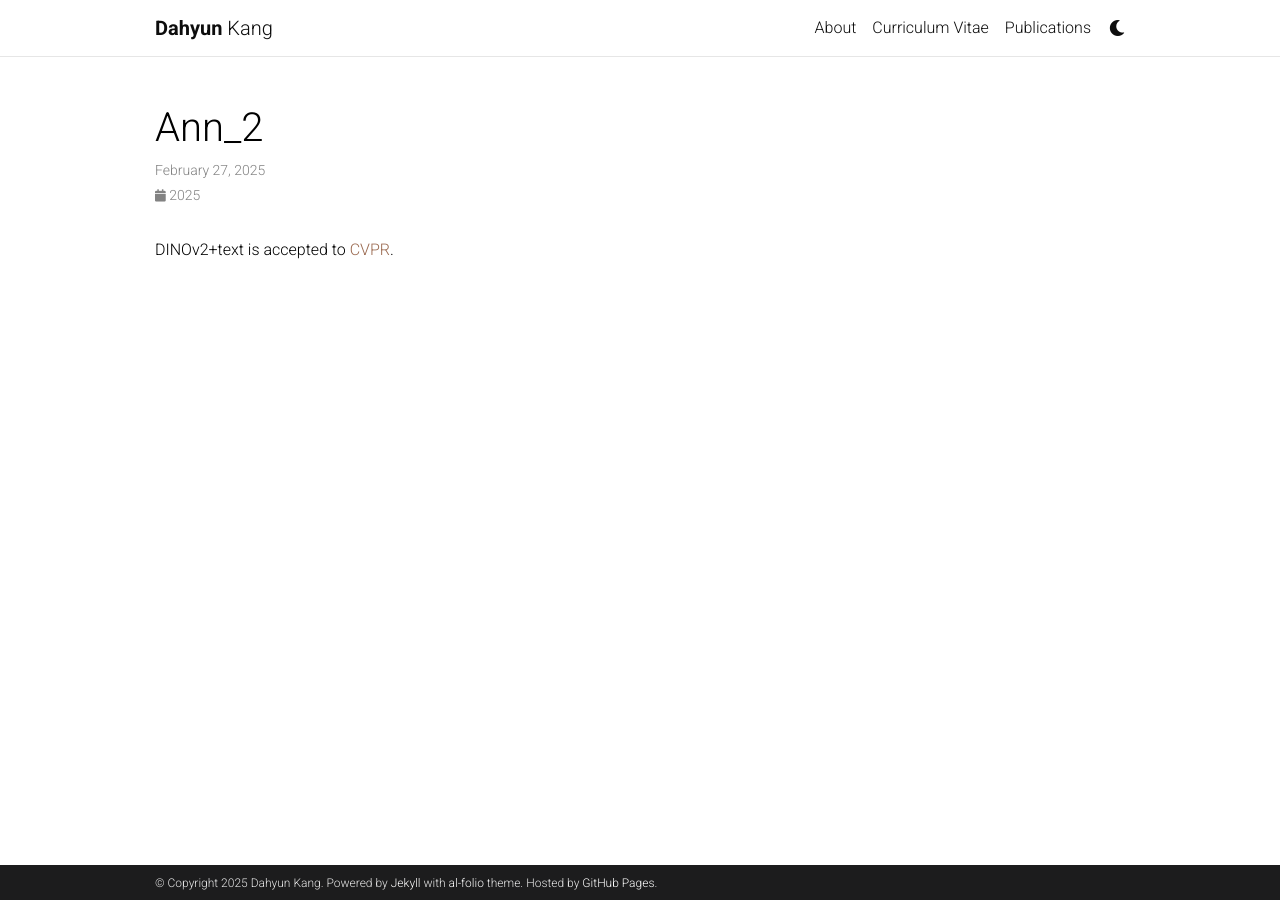
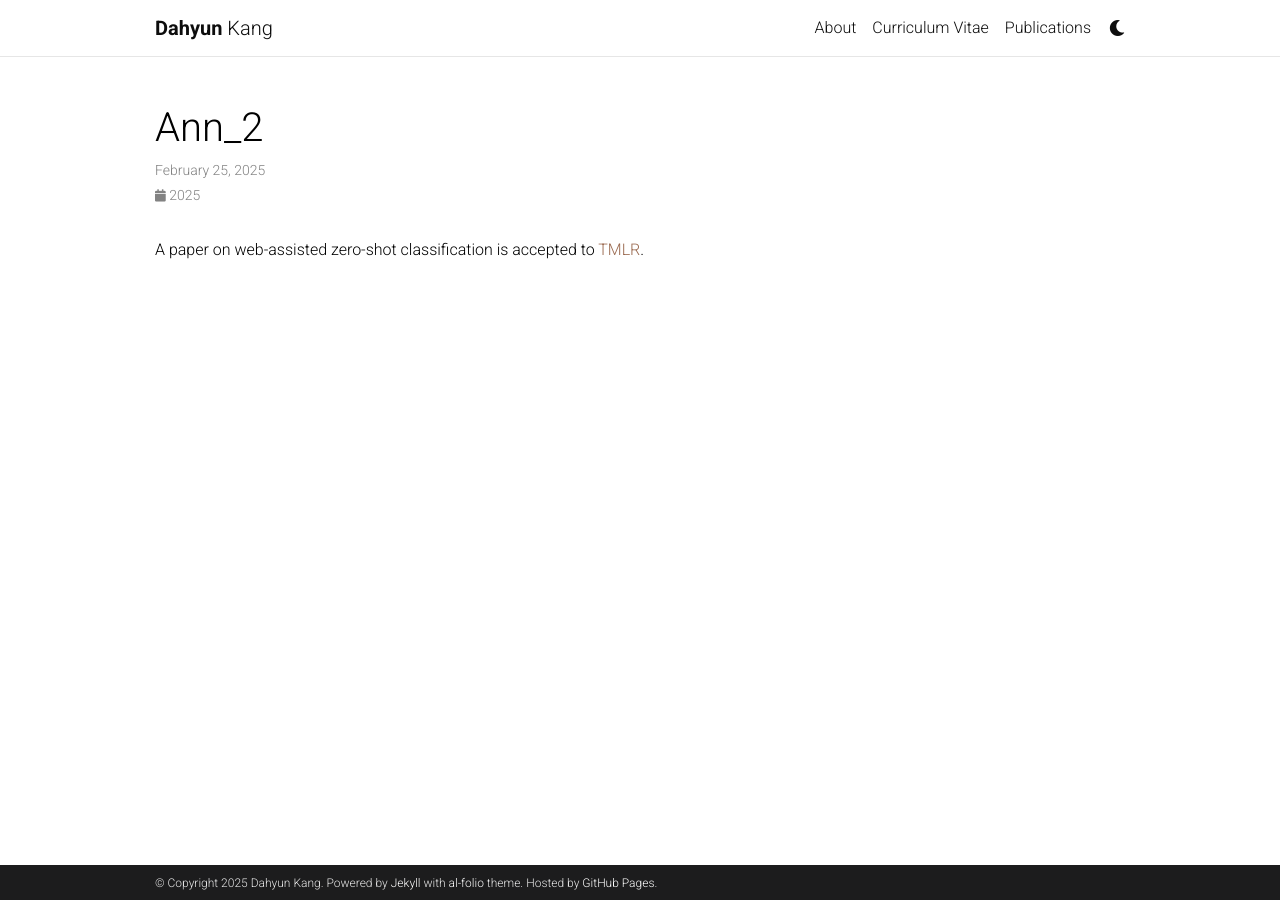
Before and after one commit to dahyun-kang/dahyun-kang.github.io, a Jekyll site: the page built from _news/ann_2.md, in a window 1280 px wide. Built offline with Jekyll 4.4.1, drawn with Linux system fonts in a browser that asks for light colours; comment, search, counter and statistics services are not loaded; a style sheet for code colours, icons or effects is not loaded.

Commit message:
Update news

```diff
--- a/_news/ann_2.md
+++ b/_news/ann_2.md
@@ -1,7 +1,7 @@
 ---
 layout: post
-date: 2025-02-27
+date: 2025-02-25
 inline: true
 ---
 
-DINOv2+text is accepted to [CVPR](https://cvpr.thecvf.com).
+A paper on web-assisted zero-shot classification is accepted to [TMLR](https://openreview.net/forum?id=DcIW0idrg8).
```
Also changed, not shown: _news/ann_1.md (+2 -2 lines), _news/ann_3.md (deleted, +0 -7 lines).
